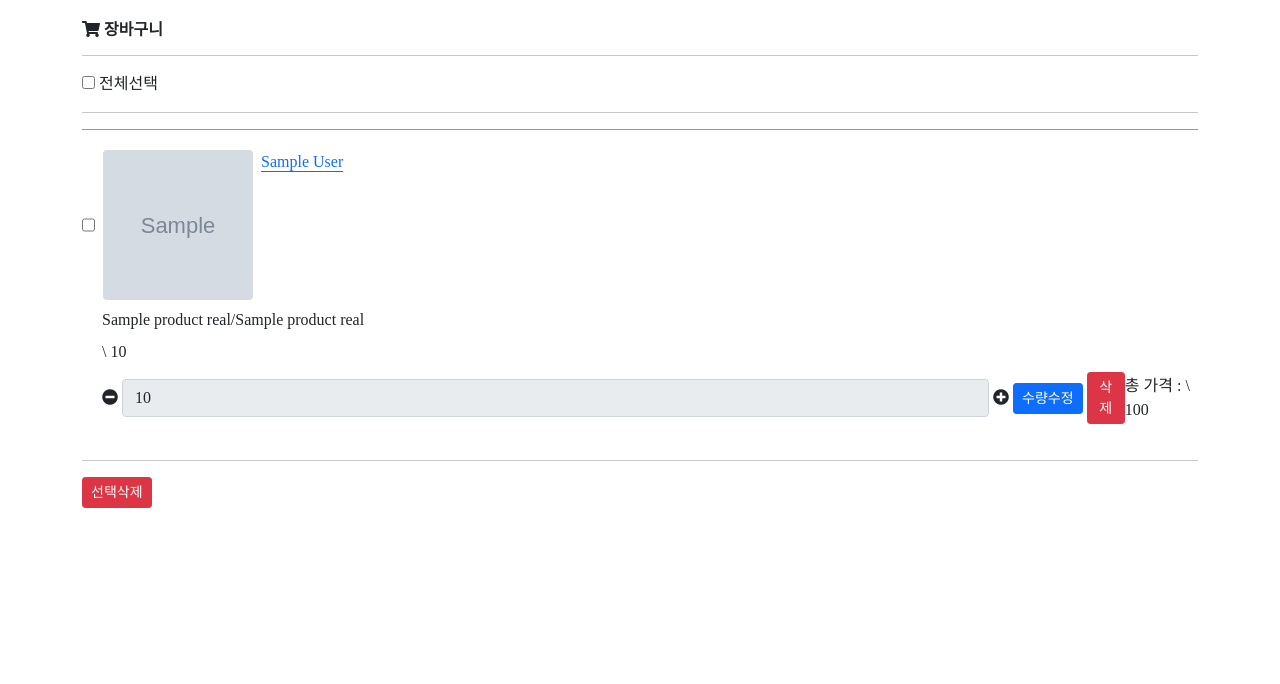
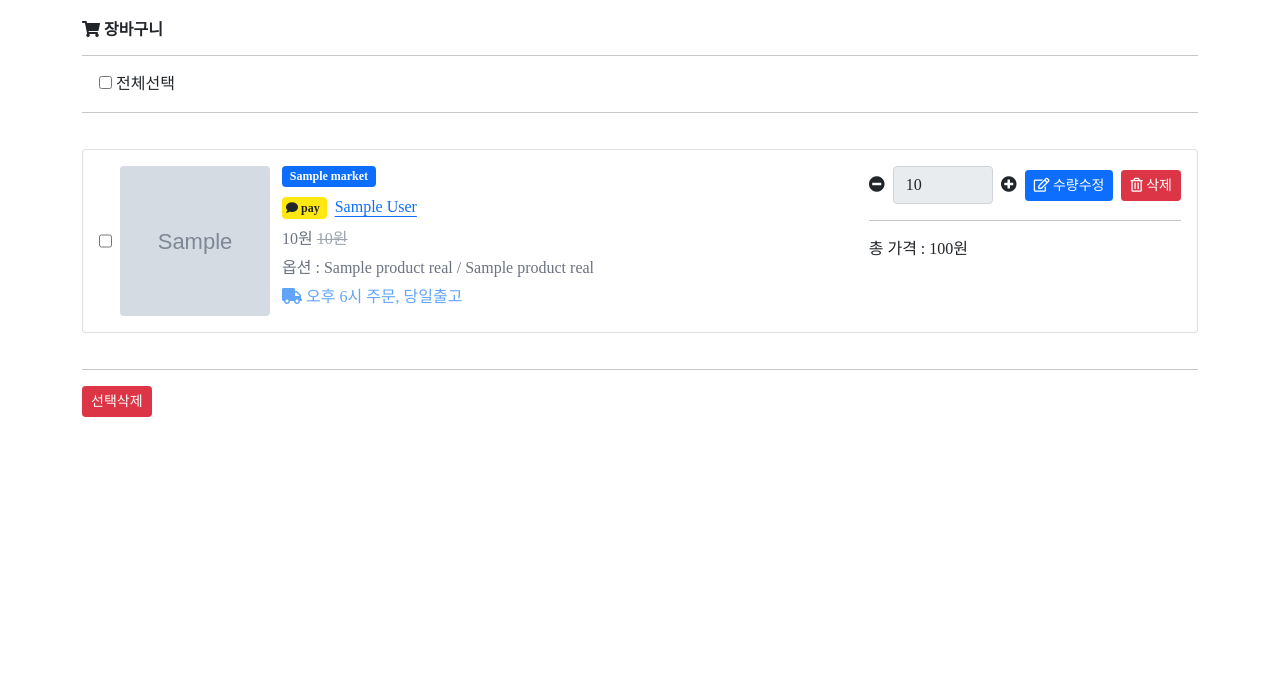
Before and after one commit to jhs512/mbly_sample_2nd, a Django app: template cart/templates/cart/list.html in a window 1280 px wide. Shown: the part 56-740 px from the top of the page. Run offline with Django 4.2, Linux system fonts and the light colour scheme; the template is opened without the code that fills it: most values are stand-ins (such as "Sample title", 1, 10 or a date in 2020); grey boxes marked "Sample" are stand-in pictures; style sheets or scripts are compiled from the project's sources; some libraries are stand-ins or nearby versions; some web fonts are replaced.

Commit message:
장바구니 디자인 마무리

```diff
--- a/base/static/common.css
+++ b/base/static/common.css
@@ -28,3 +28,7 @@ html > body :is(h1, h2, h3, h4, h5, h6) {
     margin:0;
     padding:0;
 }
+
+.common-label, .form-label {
+    color:#999;
+}
--- a/base/static/common.js
+++ b/base/static/common.js
@@ -1 +1,21 @@
 console.log('common.js')
+
+// 숫자 타입에서 쓸 수 있도록 format() 함수 추가
+Number.prototype.price_format = function(){
+    if(this==0) return 0;
+
+    var reg = /(^[+-]?\d+)(\d{3})/;
+    var n = (this + '');
+
+    while (reg.test(n)) n = n.replace(reg, '$1' + ',' + '$2');
+
+    return n;
+};
+
+// 문자열 타입에서 쓸 수 있도록 format() 함수 추가
+String.prototype.price_format = function(){
+    var num = parseFloat(this);
+    if( isNaN(num) ) return "0";
+
+    return num.price_format();
+};
--- a/cart/templates/cart/list.html
+++ b/cart/templates/cart/list.html
@@ -11,6 +11,7 @@
         const productSalePrice = parseInt($salePrice.attr('data-sale-price'));
         const $inputNumber = $form.find('input[type="number"]');
         const oldQuantity = parseInt($inputNumber.val());
+        const originQuantity = parseInt($inputNumber.attr('data-origin-value'));
         let newQuantity = oldQuantity + add;
 
         if ( newQuantity > 100 ) {
@@ -22,6 +23,13 @@
 
         $inputNumber.val(newQuantity);
         $salePrice.text((productSalePrice * newQuantity).price_format());
+
+        if ( originQuantity != newQuantity ) {
+            $salePrice.addClass('t-text-red-400');
+        }
+        else {
+            $salePrice.removeClass('t-text-red-400');
+        }
     }
 
     function CartItems__allCheckBoxCheckChanged(el) {
@@ -48,8 +56,6 @@
     }
 
 
-
-
 </script>
 
 <section class="section-cart-item-list">
@@ -63,8 +69,9 @@
         <hr>
 
         <div class="t-mt-[10px]">
-            <label>
-                <input type="checkbox" class="cart-items__checkbox-all" onchange="CartItems__allCheckBoxCheckChanged(this)">
+            <label class="t-ml-[17px]">
+                <input type="checkbox" class="cart-items__checkbox-all"
+                       onchange="CartItems__allCheckBoxCheckChanged(this)">
                 전체선택
             </label>
         </div>
@@ -74,57 +81,79 @@
         {% if cart_items %}
         <ul>
             {% for cart_item in cart_items %}
-            <li class="t-border-[color:#989898] t-border-0 t-border-t t-border-solid t-py-[20px]">
+            <li class="t-py-[20px]">
+                <div class="card">
+                    <div class="card-body">
+                        <div class="t-grid t-grid-cols-1 sm:t-grid-cols-[minmax(171px,_auto)_1fr] lg:t-grid-cols-[171px_1fr_auto] t-gap-3">
                             <div class="t-flex">
                                 <input data-id="{{cart_item.id}}" type="checkbox" class="cart-items__checkbox-item"
                                        onchange="CartItems__itemCheckeChanged(this)">
-                    <a href="{% url 'products:detail' cart_item.product_real.product.id %}">
-                        <img class="t-flex-shrink-0 t-ml-2 t-w-[80px] t-h-[80px] sm:t-w-[150px] sm:t-h-[150px] t-object-cover rounded"
+                                <a href="{% url 'products:detail' cart_item.product_real.product.id %}" class="t-flex-shrink-0 box-border t-flex-grow">
+                                    <img class="t-ml-2 t-w-[250px] t-h-[200px] sm:t-w-[150px] sm:t-h-[150px] t-object-cover rounded"
                                          src="{{cart_item.product_real.product.thumb_img_url}}" alt="">
                                 </a>
-                    <div class="t-ml-2"><a href="{% url 'products:detail' cart_item.product_real.product.id %}">{{cart_item.product_real.product.display_name}}</a>
+                            </div>
+                            <div class="t-flex t-flex-col t-items-start">
+                                <div class="badge bg-primary">{{cart_item.product_real.product.market.name}}</div>
+                                <div class="t-mt-[8px]">
+                                    <span class="t-bg-[#ffe812] t-text-xs t-p-1 t-rounded">
+                                        <i class="fas fa-comment"></i>
+                                        <span class="t-font-bold">pay</span>
+                                    </span>
+                                    <a class="t-ml-2"
+                                       href="{% url 'products:detail' cart_item.product_real.product.id %}">
+                                        {{cart_item.product_real.product.display_name}}
+                                    </a>
+                                </div>
+                                <div class="t-mt-[8px]">
+                                    <span class="t-text-gray-500">{{ cart_item.product_real.product.sale_price|intcomma }}원</span>
+                                    <span class="t-line-through t-text-gray-400">{{ cart_item.product_real.product.price|intcomma }}원</span>
+                                </div>
+                                <div class="t-mt-[5px] t-text-gray-500">
+                                    <span>옵션 : </span>
+                                    <span>{{cart_item.product_real.option_1_display_name}}</span>
+                                    <span>/</span>
+                                    <span>{{cart_item.product_real.option_2_display_name}}</span>
+                                    <span class="t-inline-block t-rounded-full t-w-[10px] t-h-[10px]"
+                                          style="background-color:#{{cart_item.product_real.rgb_color}}"></span>
+                                </div>
+                                <div class="t-mt-[5px] t-text-blue-400">
+                                    <span><i class="fas fa-truck"></i> 오후 6시 주문, 당일출고</span>
                                 </div>
                             </div>
-                <div class="t-flex t-pl-5 t-mt-2">
-                    <div>{{cart_item.product_real.option_1_display_name}}</div>
-                    <div>/</div>
-                    <div>{{cart_item.product_real.option_2_display_name}}</div>
-                </div>
-                <div class="t-flex t-pl-5 t-mt-2">
-                    <div>\ {{ cart_item.product_real.product.sale_price|intcomma }}</div>
-                </div>
-                <form method="POST" action="{% url 'cart:modify' cart_item.id %}"
-                      class="t-flex t-items-center t-pl-5 t-mt-2">
+                            <form class="sm:t-col-span-2 lg:t-col-span-1" method="POST" action="{% url 'cart:modify' cart_item.id %}" class="t-flex t-items-end">
                                 {% csrf_token %}
+                                <div>
+                                    <div class="t-flex t-items-center t-gap-2">
                                     <span onclick="CartItemModifyForm__updateQuantity(this, -1)">
                                         <i class="fas fa-minus-circle"></i>
                                     </span>
-                    <span>&nbsp;</span>
-                    <input name="quantity" readonly min="1" max="100" class="form-control t-w-[100px]" type="number"
-                           value="{{cart_item.quantity}}">
-                    <span>&nbsp;</span>
+                                        <input name="quantity" readonly min="1" max="100" class="form-control !t-w-[100px]"
+                                               type="number" value="{{cart_item.quantity}}" data-origin-value="{{cart_item.quantity}}">
                                         <span onclick="CartItemModifyForm__updateQuantity(this, 1)">
                                         <i class="fas fa-plus-circle"></i>
                                     </span>
-                    <span>&nbsp;</span>
-                    <input type="submit" class="btn btn-primary btn-sm" value="수량수정">
-                    <span>&nbsp;</span>
+                                        <button type="submit" class="btn btn-primary btn-sm t-whitespace-nowrap">
+                                            <i class="far fa-edit"></i>
+                                            <span class="t-hidden sm:t-inline">수량수정</span>
+                                        </button>
                                         <a onclick="if ( !confirm('정말 삭제하시겠습니까?') ) return false;"
-                       href="{% url 'cart:delete' cart_item.id %}" class="btn btn-danger btn-sm">삭제</a>
+                                           href="{% url 'cart:delete' cart_item.id %}" class="btn btn-danger btn-sm">
+                                            <i class="far fa-trash-alt"></i>
+                                            <span class="t-hidden sm:t-inline">삭제</span>
+                                        </a>
+                                    </div>
+                                    <hr>
                                     <div class="t-flex-1"></div>
                                     <div>
                                         총 가격 :
-                        \
                                         {% widthratio cart_item.quantity 1 cart_item.product_real.product.sale_price as total_price %}
-                        <span class="cart-item-modify-form__sale-price"
-                              data-sale-price="{{cart_item.product_real.product.sale_price}}">{{total_price|intcomma}}</span>
+                                        <span class="cart-item-modify-form__sale-price" data-sale-price="{{cart_item.product_real.product.sale_price}}">{{total_price|intcomma}}</span>원
+                                    </div>
                                 </div>
                             </form>
-                <div>
-
                         </div>
-                <div>
-
+                    </div>
                 </div>
             </li>
             {% endfor %}
```
Also changed, not shown: cart/views.py (+6 -2 lines), products/templates/products/product_detail.html (+10 -9 lines), products/templates/products/product_list.html (+4 -3 lines). Lines whose indentation alone changed are shown as unchanged.
